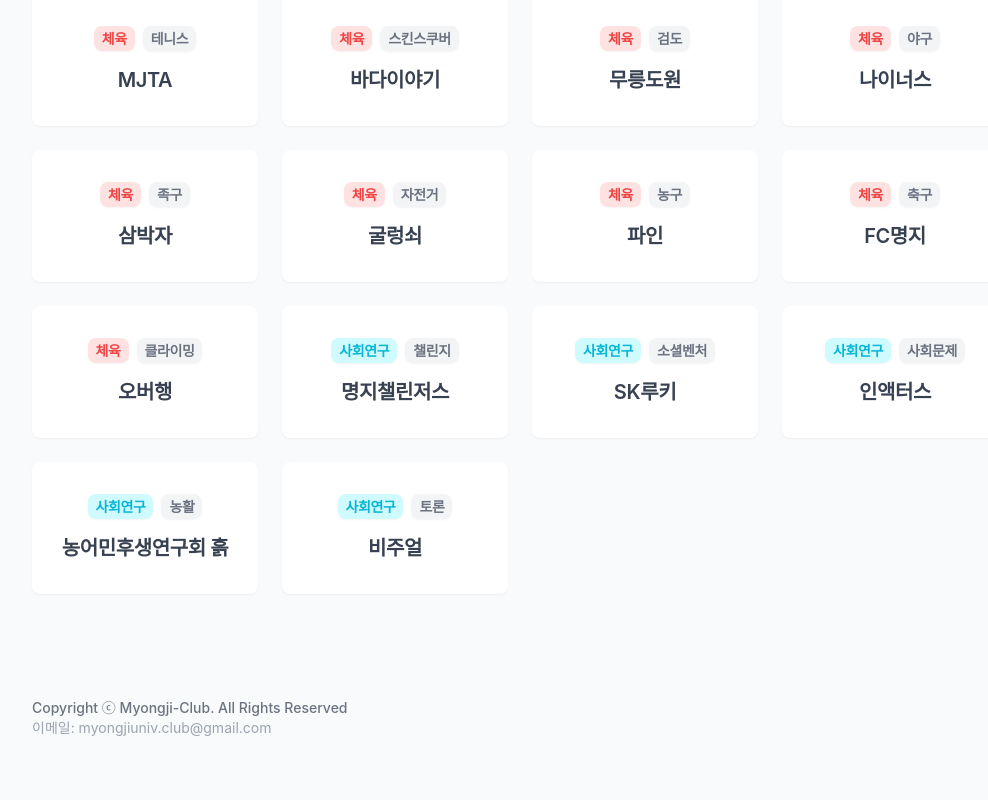
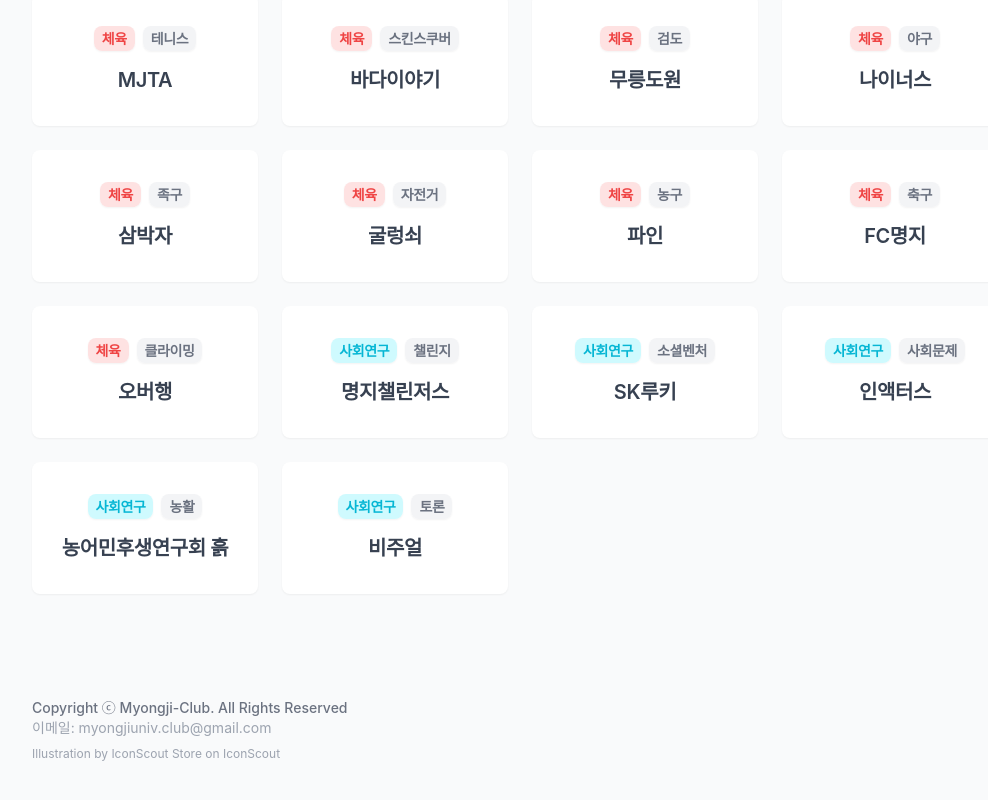
Before and after one commit to k-kbk/Myongji-Club-FE, a Next.js app: page / in a window 1280 px wide. Shown: the part 1362-2162 px from the top of the page, without its empty margins (120-1108 px from the left). Built offline with nearby package versions, Linux system fonts and the light colour scheme; a web font is replaced by a local one.

Commit message:
feat: 일러스트 출처 표기 추가

```diff
--- a/src/components/common/Footer.tsx
+++ b/src/components/common/Footer.tsx
@@ -4,8 +4,16 @@ export default function Footer() {
       <div className="text-xs font-medium text-gray-500 md:text-sm">
         Copyright ⓒ Myongji-Club. All Rights Reserved
       </div>
-      <div className="text-xs text-gray-400 md:text-sm">
+      <div className="mb-2 text-xs text-gray-400 md:text-sm">
         이메일: myongjiuniv.club@gmail.com
+      </div>
+      <div className="text-xs text-gray-400">
+        <span>Illustration by </span>
+        <a href="https://iconscout.com/contributors/iconscout">
+          IconScout Store
+        </a>
+        <span> on </span>
+        <a href="https://iconscout.com">IconScout</a>
       </div>
     </footer>
   );
```
